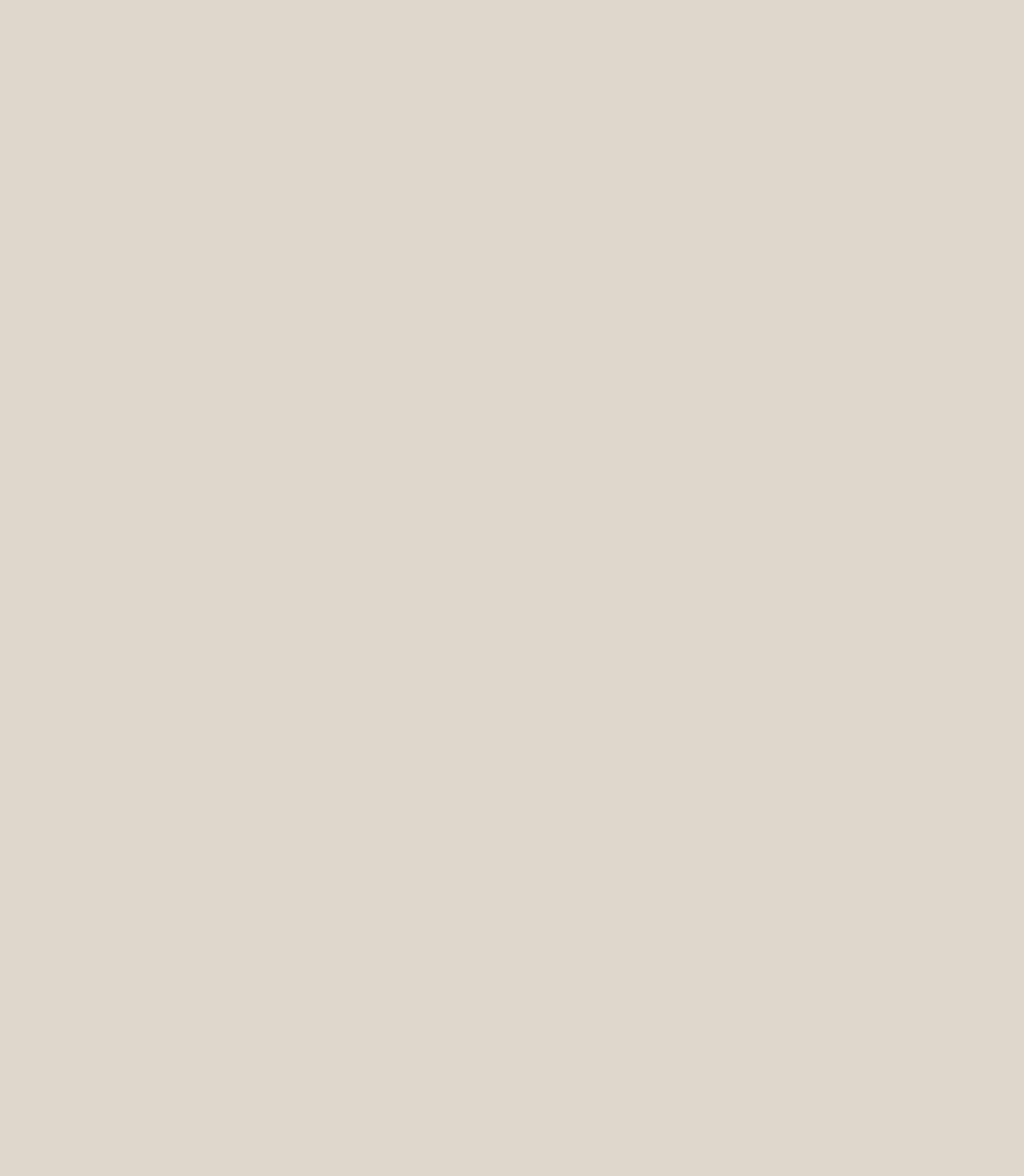
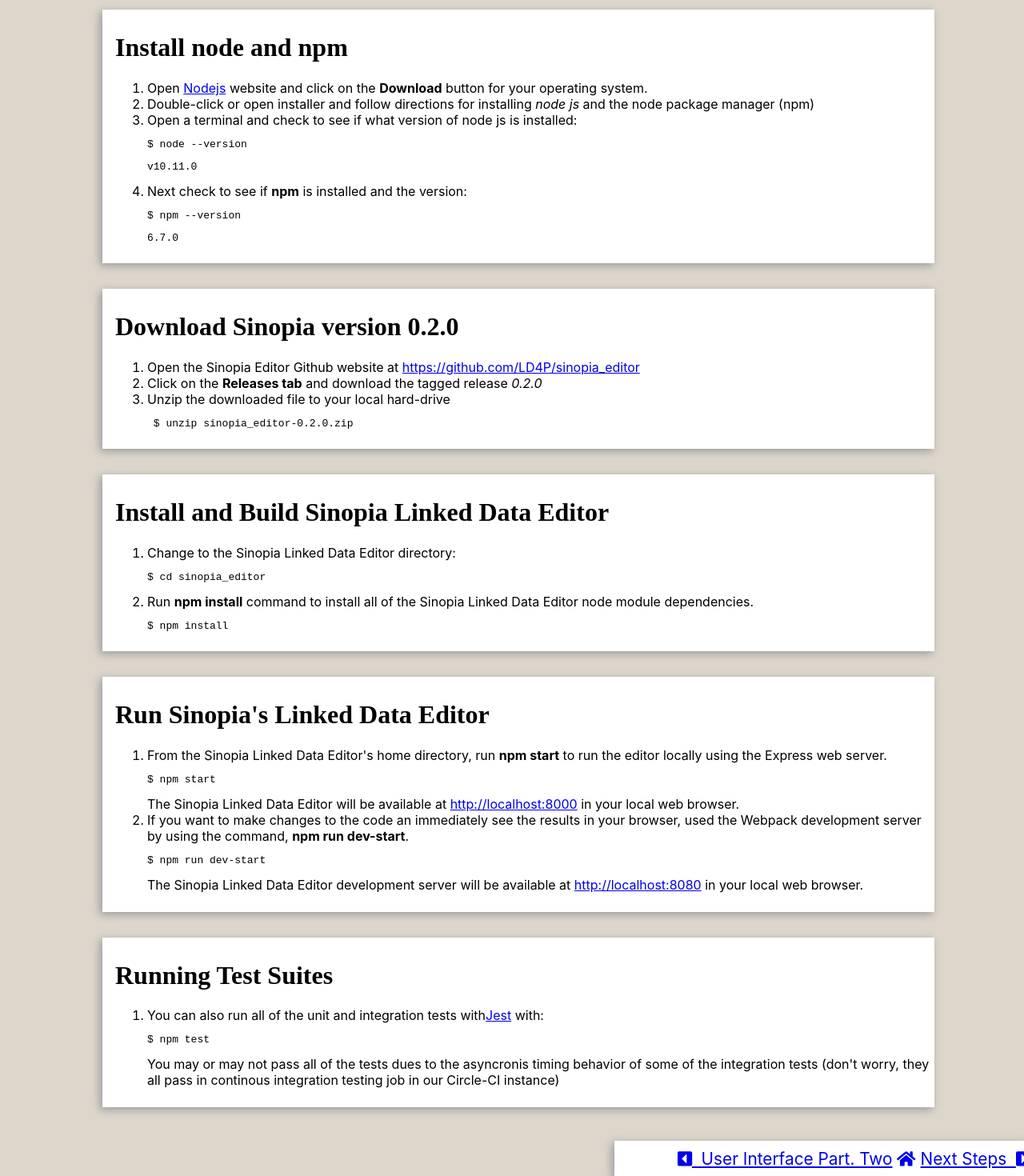
Before and after one commit to LD4P/code4lib_2019, a React (Create React App) app: page /installing-sinopia in a window 1280 px wide. Shown: the part 280-1750 px from the top of the page at 80% size. Before the commit the page ends 800 px from the top, so only its background shows below. Built offline with nearby package versions, Linux system fonts and the light colour scheme.

Commit message:
More content for Resource Template, started on Installing Sinopia

```diff
--- a/src/BuildingResourceTemplate.js
+++ b/src/BuildingResourceTemplate.js
@@ -21,14 +21,57 @@
         file-based containers for one or more <em>Resource Templates</em> that
         contained one or more <em>Property Templates</em>.
       </p>
-      <p>An exhaustive review and analysis of the current use of these
+      <p>An exhaustive review of the current use of these
       <em>Resource Templates</em> was under took by Sinopia team member,
       Naomi Dushay and resulting in a more structured approach to Profiles that
       for Sinopia was a shift in focus to the <em>Resource Template</em> as the
       the unit of representation in the Sinopia's&nbsp;
-      <a href="https://sinopia.io/editor">Linked Data Editor</a>.
+      <a href="https://sinopia.io/editor">Linked Data Editor</a>. Based on this
+      analysis, Sinopia uses a simplified <em>Resource Template</em> that is
+      versioned and validated using JSON Schema.
       </p>
+      <table>
+        <thead>
+          <tr>
+            <th>LoC</th>
+            <th>Sinopia</th>
+            <th>Version</th>
+          </tr>
+        </thead>
+        <tbody>
+          <tr>
+            <td><code>PropertyTemplate</code> type has four values:
+             literal, lookup, target, and resource
+            </td>
+            <td><code>PropertyTemplate</code> type has three values:
+            literal, lookup, target, and resource
+            </td>
+            <td>0.0.9</td>
+          </tr>
+        </tbody>
+      </table>
     </div>
+    <div className="App-body">
+      <h1 className="App-title">Resource Templates</h1>
+      <p>Using the core number of contained <em>Resource Templates</em> in the
+      Library of Congress Profiles in their VERSO codebase, we now validate the
+      incoming Profiles using the <strong>0.0.9</strong> Schema published at the
+      &nbsp;<a href="https://github.com/LD4P/sinopia/schema/0.0.9">Sinopia</a>&nbsp;
+      Github website.
+      </p>
+      <div className="App-two-cols">
+        <section>
+          <h2 className="App-title">BIBFRAME 2.0 Item</h2>
+          <code><pre>
+          >>> code
+          </pre></code>
+        </section>
+        <section>
+          <h2 className="App-title">Sinopia Item</h2>
+        </section>
+      </div>
+    </div>
+
     <div className="App-navfooter">
       <Link
       to="/introduction">
--- a/src/InstallingSinopia.js
+++ b/src/InstallingSinopia.js
@@ -1,6 +1,9 @@
 // Copyright 2019 Stanford University see Apache2.txt for license
 import React from 'react';
-import NavBar from './NavBar'
+import NavBar from './NavBar';
+import Footer from './Footer';
+import { Link } from 'react-router-dom';
+import { FontAwesomeIcon } from '@fortawesome/react-fontawesome';
 import './App.css';
 
 const InstallingSinopia = () => (
@@ -9,6 +12,104 @@
     <div className="App-header">
       <h1 className="App-title">Installing Sinopia Locally</h1>
     </div>
+    <div className="App-body">
+      <h1 className="App-title">
+        Install <strong>node</strong> and <strong>npm</strong>
+      </h1>
+      <ol>
+        <li>Open <a href="https://nodejs.io">Nodejs</a> website and
+         click on the <strong>Download</strong> button for your operating
+         system.
+        </li>
+        <li>Double-click or open installer and follow directions for
+         installing <em>node js</em> and the node package manager (npm)
+        </li>
+        <li>Open a terminal and check to see if what version of node js
+          is installed:
+          <code><pre>$ node --version</pre></code>
+          <code><pre>v10.11.0</pre></code></li>
+        <li>Next check to see if <strong>npm</strong> is installed and
+          the version:
+          <code><pre>$ npm --version</pre></code>
+          <code><pre>6.7.0</pre></code>
+        </li>
+      </ol>
+    </div>
+    <div className="App-body">
+      <h1 className="App-title">Download Sinopia version <strong>0.2.0</strong></h1>
+      <ol>
+        <li>Open the Sinopia Editor Github website
+            at <a href="https://github.com/LD4P/sinopia_editor">
+            https://github.com/LD4P/sinopia_editor</a>
+        </li>
+        <li>Click on the <strong>Releases tab</strong> and download the
+          tagged release <em>0.2.0</em>
+        </li>
+        <li>Unzip the downloaded file to your local hard-drive
+          <code><pre> $ unzip sinopia_editor-0.2.0.zip</pre></code>
+        </li>
+      </ol>
+    </div>
+    <div className="App-body">
+      <h1 className="App-title">Install and Build Sinopia Linked Data Editor</h1>
+      <ol>
+        <li>Change to the Sinopia Linked Data Editor directory:
+          <code><pre>$ cd sinopia_editor</pre></code>
+        </li>
+        <li>Run <strong>npm install</strong> command to install all of the Sinopia
+        Linked Data Editor node module dependencies.
+          <code><pre>$ npm install</pre></code>
+        </li>
+      </ol>
+    </div>
+    <div className="App-body">
+      <h1 className="App-title">Run Sinopia's Linked Data Editor</h1>
+      <ol>
+        <li>From the Sinopia Linked Data Editor's home directory,
+          run <strong>npm start</strong> to run the editor locally using
+          the Express web server.
+          <code><pre>$ npm start</pre></code>
+          The Sinopia Linked Data Editor will be available
+          at <a href="http://localhost:8000">http://localhost:8000</a> in your
+          local web browser.
+        </li>
+        <li>If you want to make changes to the code an immediately see the results
+         in your browser, used the Webpack development server by using the
+         command, <strong>npm run dev-start</strong>.
+         <code><pre>$ npm run dev-start</pre></code>
+         The Sinopia Linked Data Editor development server will be available
+         at <a href="http://localhost:8080">http://localhost:8080</a> in your
+         local web browser.
+        </li>
+      </ol>
+    </div>
+    <div className="App-body">
+      <h1 className="App-title">Running Test Suites</h1>
+      <ol>
+        <li>You can also run all of the unit and integration tests with
+         <a href="https://jestjs.io">Jest</a> with:
+         <code><pre>$ npm test</pre></code>
+         You may or may not pass all of the
+         tests dues to the asyncronis timing behavior of some of the integration
+         tests (don't worry, they all pass in continous integration testing
+         job in our Circle-CI instance)
+        </li>
+      </ol>
+    </div>
+    <div className="App-navfooter">
+      <Link to="/user-interface#part-two">
+        <FontAwesomeIcon icon="caret-square-left" />&nbsp;
+        User Interface Part. Two
+      </Link>&nbsp;
+      <Link to="/">
+        <FontAwesomeIcon icon="home" />
+      </Link>&nbsp;
+      <Link to="/next-steps">Next Steps
+        &nbsp;
+        <FontAwesomeIcon icon="caret-square-right" />
+      </Link>
+    </div>
+    <Footer />
   </div>
 );
 
--- a/src/SinopiaIntroduction.js
+++ b/src/SinopiaIntroduction.js
@@ -1,7 +1,7 @@
 // Copyright 2019 Stanford University see Apache2.txt for license
 import React from 'react';
 import { Link } from 'react-router-dom';
-import Footer from './Footer'
+import Footer from './Footer';
 import NavBar from './NavBar';
 import { FontAwesomeIcon } from '@fortawesome/react-fontawesome';
 import { ReactComponent as MilestonesArchitecture } from './milestones-architecture.svg'
@@ -26,7 +26,7 @@
     <div className="App-body">
       <h1 className="App-title">Milestones &amp; Architecture</h1>
       <ol className="App-title">
-        <li>Stand-Alone Profile Editor + Sinopia Homepage in UAT in AWS</li>
+        <li id="M1">Stand-Alone Profile Editor + Sinopia Homepage in UAT in AWS</li>
         <li>Profile "Dress Rehearsal" + Components Confirmed + "Simple Search"</li>
         <li>User Login and "Profile Opening Night"</li>
         <li>Production of Original Data: Create and save data in Editor</li>
--- a/src/UserInterface.js
+++ b/src/UserInterface.js
@@ -20,7 +20,7 @@
       <Link to="/">
         <FontAwesomeIcon icon="home" />
       </Link>&nbsp;
-      <Link to="/next-steps">Next Steps
+      <Link to="/installing-sinopia">Installing Sinopia Locally
         &nbsp;
         <FontAwesomeIcon icon="caret-square-right" />
       </Link>
--- a/src/index.css
+++ b/src/index.css
@@ -19,3 +19,11 @@
   align-items: center;
   justify-content: center;
 }
+
+table {
+  border: 1px black;
+  margin-right: .5em;
+}
+table tr, td {
+  border: 1px black;
+}
```
